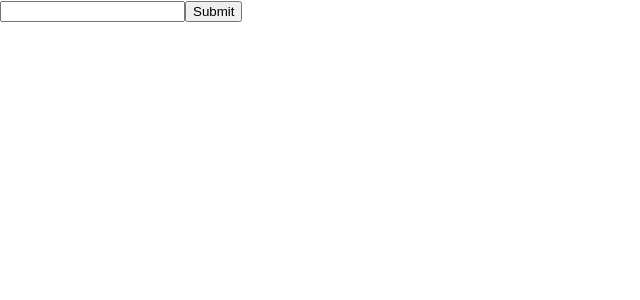
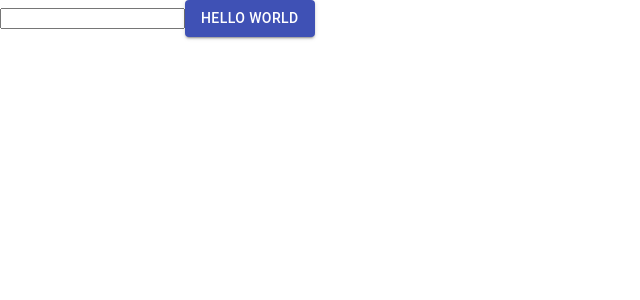
Before and after one commit to virushackerstar/Sur-Way, a React (Create React App) app in the folder react/sur-way-app/: page / in a window 1280 px wide. Shown: the top 300 px of the page, without its empty margins (0-640 px from the left). Built offline with nearby package versions, Linux system fonts and the light colour scheme.

Commit message:
Added material ui button

```diff
--- a/react/sur-way-app/src/App.js
+++ b/react/sur-way-app/src/App.js
@@ -1,5 +1,7 @@
 import React, { Component } from 'react';
 import './App.css';
+import ReactDOM from 'react-dom';
+import Button from '@material-ui/core/Button';
 
 class App extends Component {
 
@@ -30,7 +32,12 @@
         />
 
 
-        <input type="submit" value="Submit" />
+        {/* <input type="submit" value="Submit" /> */}
+
+        <Button variant="contained" type="submit" color="primary">
+          Hello World
+        </Button>
+
       </form>
     )
   }
```
Also changed, not shown: 1 other file (tests, documents, lock files or other folders).
